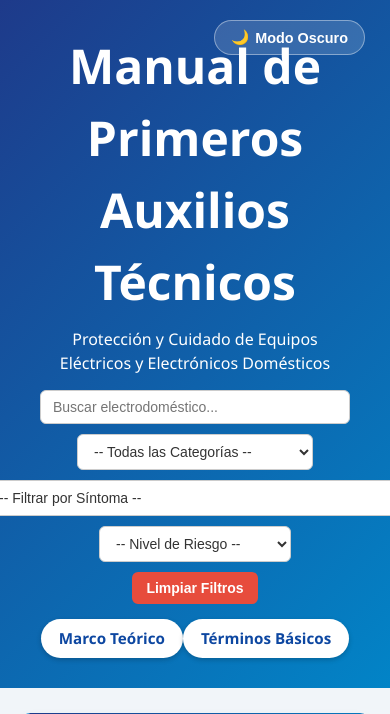
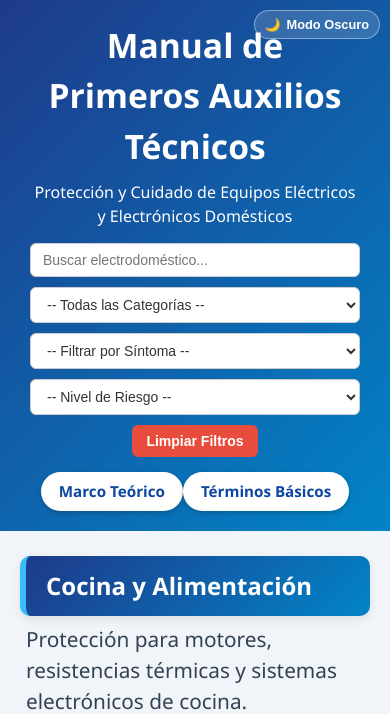
Before and after one commit to cleicarvajal/manual-primeros-auxilios, a Flask app: page / in a window 390 px wide; the page is wider, and only the part inside the window is pictured. Shown: the top 714 px of that part. Run offline with Flask 3, Linux system fonts and the light colour scheme.

Commit message:
Update estilos.css

```diff
--- a/static/css/estilos.css
+++ b/static/css/estilos.css
@@ -1,7 +1,7 @@
 /* ==========================================
    1. ESTILOS GENERALES Y RESET
    ========================================== */
-   * {
+* {
     box-sizing: border-box;
     margin: 0;
     padding: 0;
@@ -141,6 +141,7 @@
     flex-wrap: wrap;
     gap: 20px;
 }
+
 .tarjeta {
     background-color: #ffffff;
     border-radius: 20px;
@@ -596,28 +597,74 @@
 body.modo-oscuro select option {
     background-color: #1e293b !important;
     color: #f8fafc !important;
+}
+
+/* ==========================================
+   13. ADAPTABILIDAD RESPONSIVE (MÓVILES Y TABLETS)
+   ========================================== */
+
+/* Para Tablets y pantallas medianas (hasta 1024px) */
+@media (max-width: 1024px) {
+    .contenedor-tarjetas {
+        display: grid;
+        grid-template-columns: repeat(auto-fill, minmax(45%, 1fr)) !important;
+        gap: 15px;
+    }
+}
+
+/* Para Teléfonos móviles (hasta 768px) */
 @media (max-width: 768px) {
-    /* Apagamos el grid automático de la PC y ponemos una sola columna */
+    /* Reducir títulos grandes para que no rompan la pantalla */
+    .encabezado h1 {
+        font-size: 2.1rem;
+    }
+
+    .encabezado {
+        padding: 20px 10px;
+    }
+
+    /* Botón de modo oscuro más cómodo arriba a la derecha */
+    .btn-oscuro {
+        top: 10px;
+        right: 10px;
+        padding: 6px 10px;
+        font-size: 0.8rem;
+    }
+
+    /* Apagar cualquier grid de PC y forzar columna única vertical */
     .contenedor-tarjetas {
         display: flex !important;
         flex-direction: column !important;
         grid-template-columns: none !important;
         width: 100% !important;
-        padding: 10px !important;
+        padding: 5px !important;
     }
 
-    /* Forzamos a cada tarjeta a tomar el 100% del ancho */
+    /* Cada tarjeta ocupa el 100% del ancho del teléfono */
     .tarjeta {
         width: 100% !important;
         max-width: 100% !important;
         margin-bottom: 20px !important;
     }
 
-    /* Ajustamos la imagen para móviles */
+    /* Ajustar la altura de las imágenes en pantallas chicas */
     .tarjeta img {
         width: 100% !important;
         height: auto !important;
         max-height: 220px !important;
         object-fit: cover !important;
     }
+
+    /* Adaptar los buscadores y filtros para que se apilen bien */
+    .contenedor-buscador {
+        flex-direction: column;
+        width: 100%;
+    }
+
+    .contenedor-buscador input,
+    .select-filtro,
+    .select-sintoma {
+        width: 100% !important;
+        max-width: 100% !important;
+    }
 }
```
